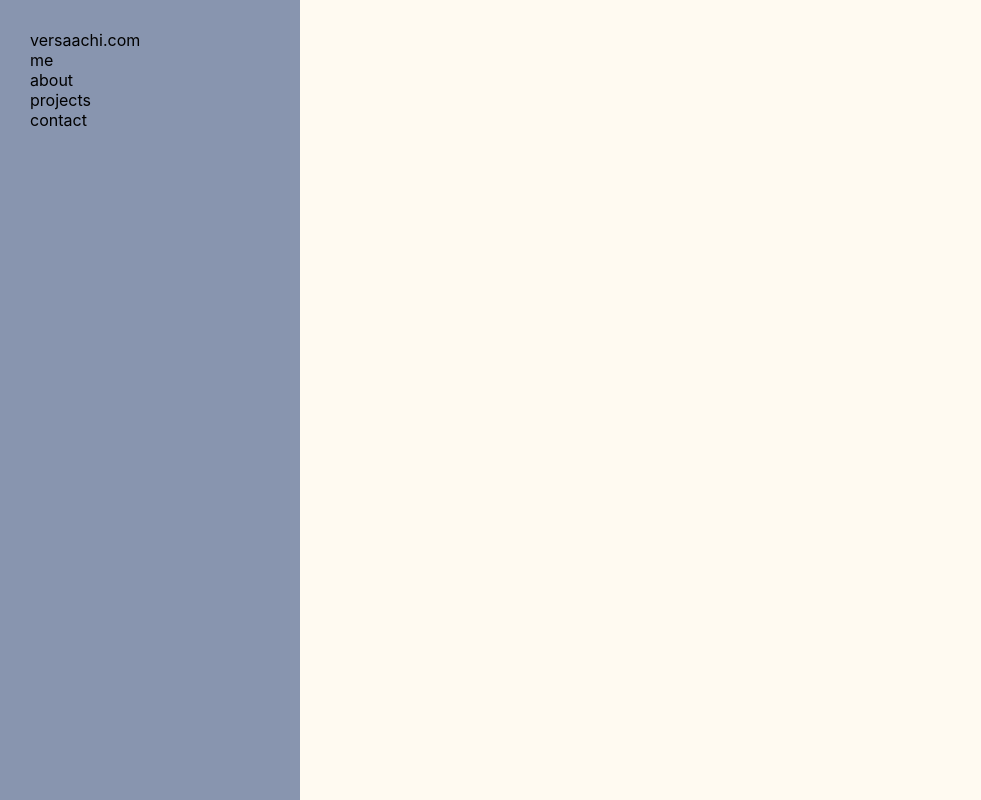
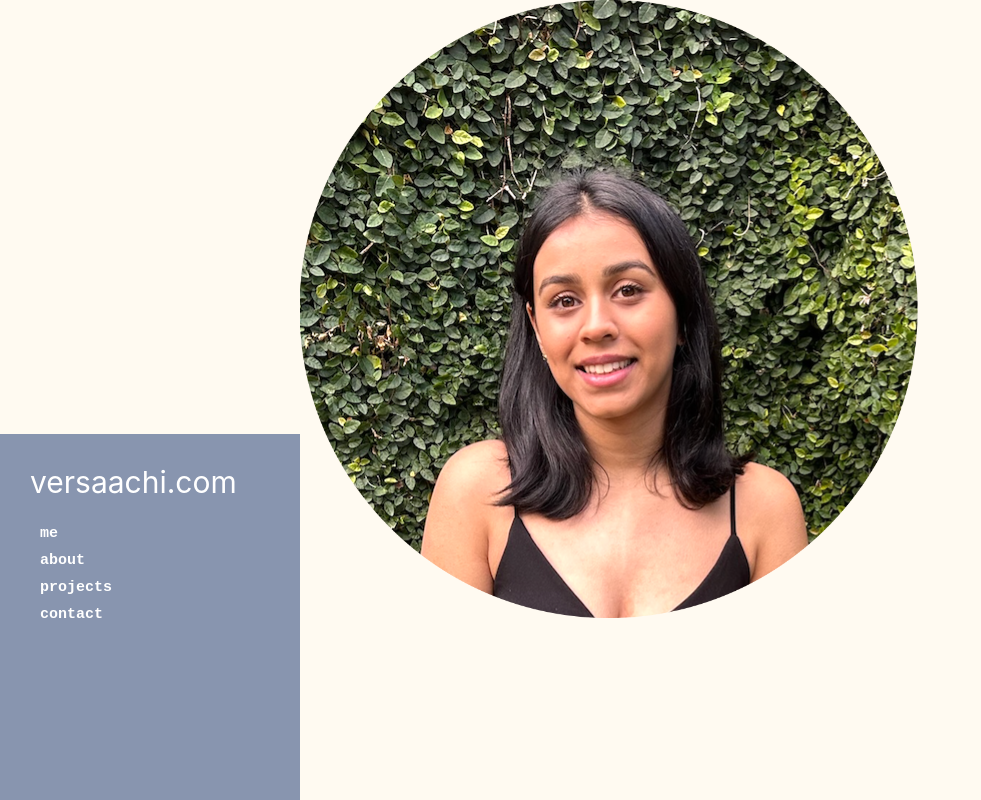
Before and after one commit to saachivar/my_website, a React (Create React App) app: page / in a window 1280 px wide. Shown: the top 800 px of the page, without its empty margins (0-981 px from the left). Built offline with nearby package versions, Linux system fonts and the light colour scheme.

Commit message:
added image

```diff
--- a/src/App.css
+++ b/src/App.css
@@ -13,8 +13,28 @@ body {
   height: 100%;
   width: 300px;
   background-color: #8895AF;
+  display: inline-block;
 }
 
 .SidebarContent {
   padding: 30px;
+  color: white;
 }
+
+.title {
+  font-size: 30px;
+  padding-bottom: 25px;
+}
+
+.sidebarElement {
+  font-family: monospace;
+  font-size: 15px;
+  font-weight: bold;
+  padding-left: 10px;
+  padding-bottom: 10px;
+}
+
+.pfpImage {
+  height: 80%;
+  display: inline-block;
+}
--- a/src/App.js
+++ b/src/App.js
@@ -1,11 +1,13 @@
 
 import './App.css';
 import Sidebar from './Components/Sidebar';
+import PFP from './Components/PFP';
 
 function App() {
   return (
    <div className="App">
       <Sidebar />
+      <PFP />
     </div>
   );
 }
--- /dev/null
+++ b/src/Components/PFP.js
@@ -0,0 +1,12 @@
+import "../App.css";
+import "../images/pfp.png"
+function PFP() {
+    return (
+        <div className="pfpImage">
+            <img src={ require ('../images/pfp.png')}/>
+        </div>
+
+    )
+}
+
+export default PFP
--- a/src/Components/SidebarContent.js
+++ b/src/Components/SidebarContent.js
@@ -3,11 +3,11 @@ import "../App.css";
 function SidebarContent() {
     return (
         <div className="SidebarContent">
-            <div className="title sidebarComponent">versaachi.com</div>
-            <div className="me sidebarComponent">me</div>
-            <div className="about sidebarComponent">about</div>
-            <div className="projects sidebarComponent">projects</div>
-            <div className="contact sidebarComponent">contact</div>
+            <div className="title">versaachi.com</div>
+            <div className="me sidebarElement">me</div>
+            <div className="about sidebarElement">about</div>
+            <div className="projects sidebarElement">projects</div>
+            <div className="contact sidebarElement">contact</div>
         </div>
 
     )
```
Also changed, not shown: src/images/pfp.png (added).
